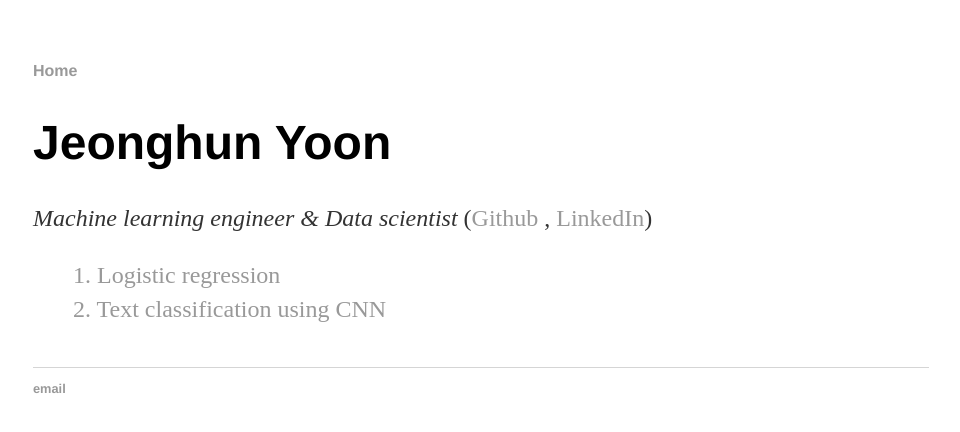
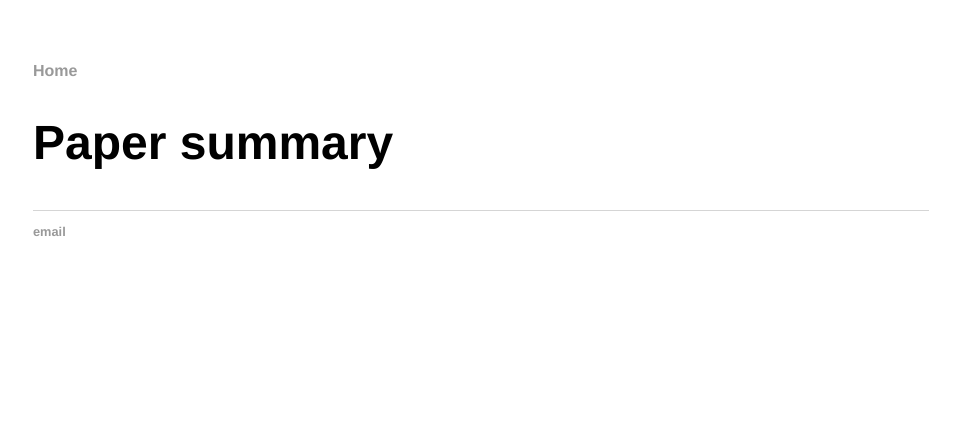
Before and after one commit to jeonghunyoon/jeonghunyoon.github.io, a Jekyll site: the page built from index.html, in a window 1280 px wide. Shown: the top 432 px of the page, without its empty margins (159-1119 px from the left). Built offline with Jekyll 4.4.1, drawn with Linux system fonts in a browser that asks for light colours.

Commit message:
dco paper 1

```diff
--- a/_posts/2018-09-23-text_classification.md
+++ /dev/null
@@ -1,6 +0,0 @@
----
-layout: post
-title: "2. Text classification using CNN"
----
-
-[Github code repository](https://github.com/jeonghunyoon/text-classification-cnn-tf)
--- a/index.html
+++ b/index.html
@@ -4,13 +4,13 @@ title: Jeonghun Yoon
 ---
 
 <div class="blurb">
-    <h1>Jeonghun Yoon</h1>
-    <p>
+    <h1>Paper summary</h1>
+<!--    <p>
         <em>Machine learning engineer & Data scientist</em>
         (<a href="https://github.com/jeonghunyoon">Github </a>, <a
             href="https://www.linkedin.com/in/jeonghun-yoon-06173356/">LinkedIn</a>)
     </p>
-
+-->
     <ul class="posts">
         {% for post in site.posts %}
         <li><a href="{{ post.url }}" title="{{ post.title }}">{{ post.title }}</a></li>
```
Also changed, not shown: _posts/2018-10-18-logistic_regression.md (deleted, +0 -5 lines), _layouts/default.html (indentation only).
